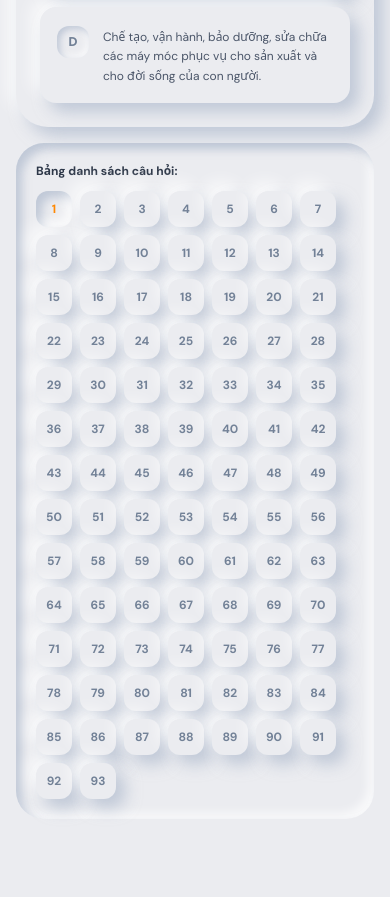
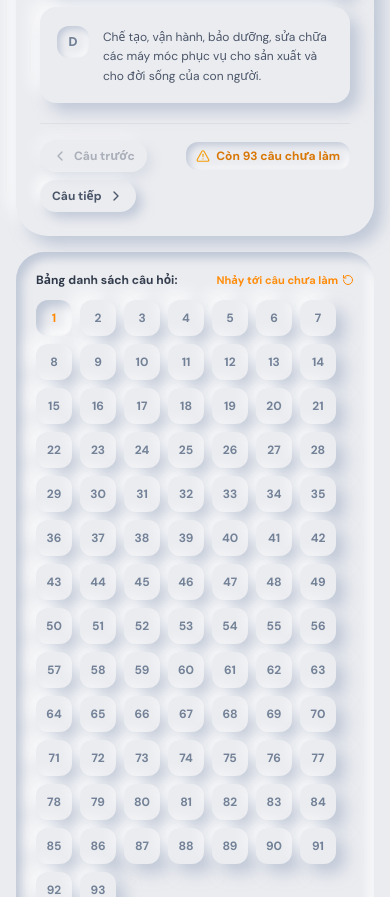
Before and after one commit to phucstd115511/hocbai, a React (Vite) app: page / in a window 390 px wide. Shown: the part 1260-2157 px from the top of the page. Built offline with nearby package versions, Linux system fonts and the light colour scheme.

Commit message:
feat(quiz): auto-jump to unanswered questions and auto-prompt submit modal when all questions completed

```diff
--- a/src/components/practice/CongNgheGHKIQuiz.jsx
+++ b/src/components/practice/CongNgheGHKIQuiz.jsx
@@ -114,29 +114,81 @@ export default function CongNgheGHKIQuiz({
     }
   };
 
-  const scheduleNextQuestion = (delay = 700) => {
-    if (!autoAdvance) return;
-    if (displayMode !== 'single') return;
+  // Kiểm tra xem một câu hỏi đã hoàn thành trọn vẹn hay chưa
+  const isQuestionAnswered = (q, answers = userAnswers) => {
+    if (!q) return false;
+    if (q.type === 'mcq') {
+      return answers[q.id] !== undefined;
+    }
+    if (q.type === 'truefalse') {
+      const tf = answers[q.id] || {};
+      const reqCount = q.statements?.length || 4;
+      return Object.keys(tf).length === reqCount;
+    }
+    if (q.type === 'short_answer') {
+      const val = answers[q.id];
+      return val !== undefined && String(val).trim() !== '';
+    }
+    return false;
+  };
+
+  // Tìm index của câu chưa làm tiếp theo
+  // Ưu tiên: từ (fromIndex + 1) đến cuối đề -> nếu không còn thì vòng lại từ 0 đến fromIndex
+  const findNextUnansweredIndex = (fromIndex = currentIndex, answers = userAnswers) => {
+    if (!questionsToTest || questionsToTest.length === 0) return -1;
+    // 1. Tìm về phía trước (từ fromIndex + 1 đến hết đề)
+    for (let i = fromIndex + 1; i < questionsToTest.length; i++) {
+      if (!isQuestionAnswered(questionsToTest[i], answers)) {
+        return i;
+      }
+    }
+    // 2. Vòng lại tìm từ đầu đề (từ 0 đến fromIndex)
+    for (let i = 0; i < fromIndex; i++) {
+      if (!isQuestionAnswered(questionsToTest[i], answers)) {
+        return i;
+      }
+    }
+    return -1; // Đã làm xong 100% câu hỏi
+  };
+
+  // Tự động nhảy câu hoặc hiện bảng nộp bài khi đã hoàn thành
+  const scheduleNextQuestion = (delay = 700, updatedAnswers = null) => {
+    if (isSubmitted) return;
     clearAutoAdvanceTimer();
+    const answersToCheck = updatedAnswers || userAnswers;
+
+    // 1. Kiểm tra xem toàn bộ câu hỏi trong đề đã được điền hết chưa
+    const nextUnansweredIdx = findNextUnansweredIndex(currentIndex, answersToCheck);
+
+    if (nextUnansweredIdx === -1) {
+      // Toàn bộ câu hỏi đã được điền 100% -> Tự động hiện bảng xác nhận nộp bài!
+      autoAdvanceTimerRef.current = setTimeout(() => {
+        setIsSubmitConfirmOpen(true);
+      }, delay);
+      return;
+    }
+
+    // Nếu không ở chế độ single hoặc tắt autoAdvance thì dừng tại đây
+    if (displayMode !== 'single' || !autoAdvance) return;
+
+    // 2. Nếu còn câu chưa làm:
+    // - Nếu câu kế tiếp (currentIndex + 1) chưa làm thì nhảy sang câu kế tiếp
+    // - Nếu câu kế tiếp đã làm rồi hoặc đang ở câu cuối, tự động nhảy về câu chưa làm tiếp theo
+    const targetIdx = (currentIndex + 1 < questionsToTest.length && !isQuestionAnswered(questionsToTest[currentIndex + 1], answersToCheck))
+      ? currentIndex + 1
+      : nextUnansweredIdx;
 
     autoAdvanceTimerRef.current = setTimeout(() => {
-      // 1. Thu lại mượt mà với GPU composite (card-collapse)
       setCardTransitionState('collapsing');
-
-      // 2. Chuyển sang câu tiếp theo và popup lên (card-popup)
       setTimeout(() => {
-        setCurrentIndex(prev => {
-          if (prev < questionsToTest.length - 1) {
-            return prev + 1;
-          }
-          return prev;
-        });
+        setCurrentIndex(targetIdx);
         setCardTransitionState('idle');
       }, 220);
     }, delay);
   };
 
   const goToQuestion = (idx) => {
+    if (idx < 0 || idx >= questionsToTest.length) return;
     if (idx === currentIndex) return;
     clearAutoAdvanceTimer();
     setCardTransitionState('collapsing');
@@ -222,15 +274,16 @@ export default function CongNgheGHKIQuiz({
   const handleSelectMCQ = (qId, optIdx) => {
     if (isSubmitted) return;
     if (userAnswers[qId] !== undefined) return; // Đã chọn rồi thì khóa không cho chọn lại
-    setUserAnswers(prev => ({
-      ...prev,
+    const nextAnswers = {
+      ...userAnswers,
       [qId]: optIdx
-    }));
+    };
+    setUserAnswers(nextAnswers);
 
     const q = questionsToTest.find(item => item.id === qId);
     const isCorrect = q && optIdx === q.correct;
     // Chạm hiện đáp án ngay, đúng thì 750ms thu lại và popup câu mới, sai thì 1050ms để kịp nhìn đáp án chuẩn
-    scheduleNextQuestion(isCorrect ? 750 : 1050);
+    scheduleNextQuestion(isCorrect ? 750 : 1050, nextAnswers);
   };
 
   // Chọn Đúng / Sai (Khóa từng ý a, b, c, d sau khi đã chọn)
@@ -242,14 +295,16 @@ export default function CongNgheGHKIQuiz({
       ...current,
       [stmtLabel]: value
     };
-    setUserAnswers(prev => ({
-      ...prev,
+    const nextAnswers = {
+      ...userAnswers,
       [qId]: updated
-    }));
+    };
+    setUserAnswers(nextAnswers);
 
     const q = questionsToTest.find(item => item.id === qId);
-    if (q && q.statements && Object.keys(updated).length === q.statements.length) {
-      scheduleNextQuestion(900);
+    const reqCount = q?.statements?.length || 4;
+    if (q && Object.keys(updated).length === reqCount) {
+      scheduleNextQuestion(900, nextAnswers);
     }
   };
 
@@ -269,7 +324,11 @@ export default function CongNgheGHKIQuiz({
     const val = userAnswers[qId];
     if (val !== undefined && String(val).trim() !== '') {
       setLockedShortAnswers(prev => ({ ...prev, [qId]: true }));
-      scheduleNextQuestion(900);
+      const nextAnswers = {
+        ...userAnswers,
+        [qId]: val
+      };
+      scheduleNextQuestion(900, nextAnswers);
     }
   };
 
@@ -277,15 +336,7 @@ export default function CongNgheGHKIQuiz({
   const answeredCount = useMemo(() => {
     let count = 0;
     questionsToTest.forEach(q => {
-      if (q.type === 'mcq') {
-        if (userAnswers[q.id] !== undefined) count++;
-      } else if (q.type === 'truefalse') {
-        const tf = userAnswers[q.id] || {};
-        if (Object.keys(tf).length === 4) count++;
-      } else if (q.type === 'short_answer') {
-        const val = userAnswers[q.id];
-        if (val !== undefined && String(val).trim() !== '') count++;
-      }
+      if (isQuestionAnswered(q, userAnswers)) count++;
     });
     return count;
   }, [questionsToTest, userAnswers]);
@@ -833,18 +884,14 @@ export default function CongNgheGHKIQuiz({
 
           <div className="flex flex-wrap gap-2 max-h-56 overflow-y-auto p-1">
             {questionsToTest.map((item, idx) => {
-              const isDone = item.type === 'mcq'
-                ? userAnswers[item.id] !== undefined
-                : item.type === 'truefalse'
-                ? Object.keys(userAnswers[item.id] || {}).length === 4
-                : userAnswers[item.id] !== undefined && String(userAnswers[item.id]).trim() !== '';
+              const isDone = isQuestionAnswered(item, userAnswers);
 
               return (
                 <button
                   key={item.id}
                   onClick={() => {
                     if (displayMode === 'single') {
-                      setCurrentIndex(idx);
+                      goToQuestion(idx);
                     } else {
                       scrollToQuestion(item.id);
                     }
@@ -1568,25 +1615,103 @@ export default function CongNgheGHKIQuiz({
                     </div>
                   </div>
                 )}
+
+                {/* Single Mode Navigation Toolbar: Câu trước, Câu chưa làm, Câu sau / Nộp bài */}
+                <div className="flex items-center justify-between pt-4 border-t border-black/5 dark:border-white/5 gap-2 flex-wrap">
+                  <button
+                    type="button"
+                    onClick={() => goToQuestion(currentIndex - 1)}
+                    disabled={currentIndex === 0}
+                    className="neu-btn px-3 sm:px-4 py-2 sm:py-2.5 rounded-xl sm:rounded-2xl text-xs font-bold text-[#718096] dark:text-[#94A3B8] hover:text-[#2D3748] dark:hover:text-white flex items-center gap-1.5 disabled:opacity-40 disabled:cursor-not-allowed cursor-pointer transition"
+                  >
+                    <ChevronLeft className="w-4 h-4" />
+                    <span>Câu trước</span>
+                  </button>
+
+                  {/* Nút nhảy đến câu chưa làm (nếu còn câu chưa làm) */}
+                  {questionsToTest.length - answeredCount > 0 ? (
+                    <button
+                      type="button"
+                      onClick={() => {
+                        const target = findNextUnansweredIndex(currentIndex);
+                        if (target !== -1) goToQuestion(target);
+                      }}
+                      className="px-2.5 sm:px-3 py-1.5 sm:py-2 rounded-xl neu-inset-sm text-xs font-bold text-amber-600 dark:text-amber-400 hover:text-amber-700 dark:hover:text-amber-300 flex items-center gap-1.5 cursor-pointer transition"
+                      title="Nhảy nhanh đến câu hỏi chưa trả lời tiếp theo"
+                    >
+                      <AlertTriangle className="w-3.5 h-3.5 text-amber-500" />
+                      <span>Còn {questionsToTest.length - answeredCount} câu chưa làm</span>
+                    </button>
+                  ) : (
+                    <span className="px-2.5 sm:px-3 py-1.5 sm:py-2 rounded-xl neu-inset-sm text-xs font-bold text-emerald-600 dark:text-emerald-400 flex items-center gap-1.5">
+                      <CheckCircle2 className="w-3.5 h-3.5 text-emerald-500" />
+                      <span>Đã làm xong 100%</span>
+                    </span>
+                  )}
+
+                  {/* Nút Câu sau / Nộp bài */}
+                  {currentIndex < questionsToTest.length - 1 ? (
+                    <button
+                      type="button"
+                      onClick={() => goToQuestion(currentIndex + 1)}
+                      className="neu-btn px-3 sm:px-4 py-2 sm:py-2.5 rounded-xl sm:rounded-2xl text-xs font-bold text-[#FF8800] hover:text-[#e07700] flex items-center gap-1.5 cursor-pointer transition"
+                    >
+                      <span>Câu tiếp</span>
+                      <ChevronRight className="w-4 h-4" />
+                    </button>
+                  ) : (
+                    <button
+                      type="button"
+                      onClick={() => {
+                        const target = findNextUnansweredIndex(currentIndex);
+                        if (target !== -1) {
+                          goToQuestion(target);
+                        } else {
+                          setIsSubmitConfirmOpen(true);
+                        }
+                      }}
+                      className="neu-btn-primary px-3 sm:px-4 py-2 sm:py-2.5 rounded-xl sm:rounded-2xl text-xs font-bold uppercase tracking-wide flex items-center gap-1.5 shadow-[2px_2px_8px_rgba(255,136,0,0.3)] cursor-pointer"
+                    >
+                      {questionsToTest.length - answeredCount > 0 ? (
+                        <>
+                          <span>Về câu chưa làm</span>
+                          <RotateCcw className="w-3.5 h-3.5" />
+                        </>
+                      ) : (
+                        <>
+                          <span>Nộp Bài</span>
+                          <Send className="w-3.5 h-3.5" />
+                        </>
+                      )}
+                    </button>
+                  )}
+                </div>
               </div>
 
               {/* Bubble Question Palette in Single Mode */}
               <div className="neu-inset p-5 rounded-[28px]">
-                <div className="text-xs font-bold text-[#2D3748] dark:text-white mb-3">
-                  Bảng danh sách câu hỏi:
+                <div className="flex items-center justify-between mb-3 text-xs">
+                  <div className="font-bold text-[#2D3748] dark:text-white">
+                    Bảng danh sách câu hỏi:
+                  </div>
+                  {questionsToTest.length - answeredCount > 0 && (
+                    <button
+                      type="button"
+                      onClick={() => {
+                        const target = findNextUnansweredIndex(currentIndex);
+                        if (target !== -1) goToQuestion(target);
+                      }}
+                      className="text-[11px] font-bold text-[#FF8800] hover:underline flex items-center gap-1 cursor-pointer"
+                    >
+                      <span>Nhảy tới câu chưa làm</span>
+                      <RotateCcw className="w-3 h-3" />
+                    </button>
+                  )}
                 </div>
                 <div className="flex flex-wrap gap-2">
                   {questionsToTest.map((item, idx) => {
                     const isCur = idx === currentIndex;
-                    let isDone = false;
-                    if (item.type === 'mcq') {
-                      isDone = userAnswers[item.id] !== undefined;
-                    } else if (item.type === 'truefalse') {
-                      isDone = Object.keys(userAnswers[item.id] || {}).length === 4;
-                    } else if (item.type === 'short_answer') {
-                      const val = userAnswers[item.id];
-                      isDone = val !== undefined && String(val).trim() !== '';
-                    }
+                    const isDone = isQuestionAnswered(item, userAnswers);
 
                     return (
                       <button
```
